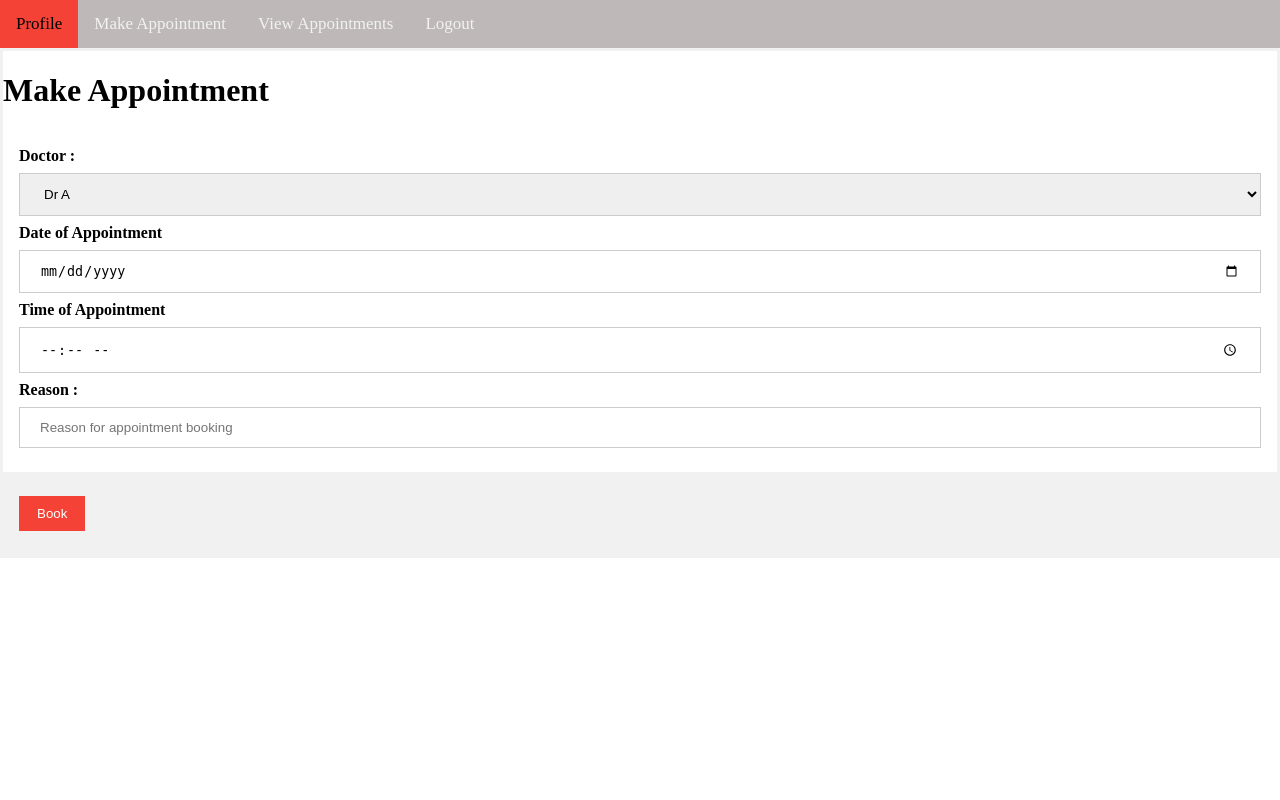
After one commit to sohamjoshi92/cse545-Group6-HMS, a Django app: page /makeappointment in a window 1280 px wide. The commit adds this page. Run offline with Django 4.2, Linux system fonts and the light colour scheme.

Commit message:
created make and view appointments

```diff
--- a/hms_welcome/urls.py
+++ b/hms_welcome/urls.py
@@ -6,5 +6,7 @@ urlpatterns = [
     path("", views.login),
     path('register',views.register),
     path('patient_profile',views.patient_profile),
-    path('logout', views.logout)
+    path('logout', views.logout),
+    path('makeappointment', views.patient_make_appointment),
+    path('patientviewappointments', views.patient_view_appointments)
 ]
--- a/hms_welcome/views.py
+++ b/hms_welcome/views.py
@@ -60,3 +60,24 @@ def patient_profile(request):
         patients = Patient.objects.all().filter(email_id = request.user.email)
         data = { 'patients' : patients}
         return render(request, 'patient_profile.html', data)
+
+def patient_make_appointment(request):
+    if request.method == 'POST':
+        doctor = request.POST['doctor']
+        doa = request.POST['doa']
+        toa = request.POST['toa']
+        reason = request.POST['reason']
+        try:
+            Appointment.objects.create(patient_email=request.user.email,doctor_name=doctor,app_date=doa,app_time=toa,reason=reason,status='Pending')
+        except Exception as e:
+            print('Exception occured')
+        return render(request, 'patient_make_appointment.html')
+    elif request.method == 'GET':
+        return render(request, 'patient_make_appointment.html')
+
+def patient_view_appointments(request):
+    grp = request.user.groups.all()[0].name
+    if grp == 'Patient':
+        appointments = Appointment.objects.filter(patient_email=request.user.email)
+        d = {'appointments' : appointments}
+        return render(request, 'patient_view_appointments.html',d)
--- /dev/null
+++ b/templates/patient_make_appointment.html
@@ -0,0 +1,125 @@
+<!DOCTYPE html>
+<html lang="en" dir="ltr">
+
+<head>
+  <meta charset="utf-8">
+  <meta name="viewport" content="width=device-width, initial-scale=1, shrink-to-fit=no">
+  <title>Application</title>
+
+
+  <style type="text/css">
+    /* Bordered form */
+    body,html{
+        height: 100%;
+        margin: 0;
+    }
+form {
+  border: 3px solid #f1f1f1;
+}
+
+/* Full-width inputs */
+input,select {
+  width: 100%;
+  padding: 12px 20px;
+  margin: 8px 0;
+  display: inline-block;
+  border: 1px solid #ccc;
+  box-sizing: border-box;
+}
+
+/* Set a style for all buttons */
+button {
+  background-color: #f44336;
+  color: white;
+  padding: 14px 20px;
+  margin: 8px 0;
+  border: none;
+  cursor: pointer;
+  width: 100%;
+}
+
+/* Add a hover effect for buttons */
+button:hover {
+  opacity: 0.8;
+}
+
+/* Extra style for the cancel button (red) */
+.registerbtn {
+  width: auto;
+  padding: 10px 18px;
+  background-color: #f44336;
+}
+
+/* Center the avatar image inside this container */
+.imgcontainer {
+  text-align: center;
+  margin: 24px 0 12px 0;
+}
+
+/* Avatar image */
+img.avatar {
+  width: 40%;
+  border-radius: 50%;
+}
+
+/* Add padding to containers */
+.container {
+  padding: 16px;
+}
+
+/* The "Forgot password" text */
+span.psw {
+  float: right;
+  padding-top: 16px;
+}
+
+/* Change styles for span and cancel button on extra small screens */
+@media screen and (max-width: 300px) {
+  span.psw {
+    display: block;
+    float: none;
+  }
+  .cancelbtn {
+    width: 100%;
+  }
+}
+  </style>
+
+</head>
+
+<body>
+   {% include 'patient_nav.html' %}
+
+  <form method="post">
+    {% csrf_token %}
+    <h1>Make Appointment</h1>
+    <div class="container">
+
+      <label for="doctor"><b>Doctor : </b></label>
+      <select name="doctor" id="doctor" required>
+        <option value="Dr A">Dr A</option>
+        <option value="Dr B">Dr B</option>
+      </select>
+
+      <label for="doa"><b>Date of Appointment</b></label>
+      <input type="date" name="doa" required>
+
+      <label for="toa"><b>Time of Appointment</b></label>
+      <input type="time" name="toa" required>
+
+      <label for="reason"><b>Reason :</b></label>
+      <input type="text" placeholder="Reason for appointment booking" name="reason" required>
+
+    </div>
+
+    <div class="container" style="background-color:#f1f1f1">
+        <button class="registerbtn" type="submit">Book</button>
+      <!-- <span class="psw">Forgot <a href="#">password?</a></span> -->
+    </div>
+  </form>
+
+  <br><br><br>
+
+</body>
+
+</html>
--- a/templates/patient_nav.html
+++ b/templates/patient_nav.html
@@ -21,7 +21,7 @@
 
 /* Change the color of links on hover */
 .topnav a:hover {
-  background-color: #ddd;
+  background-color: #f44336;
   color: black;
 }
 
@@ -37,7 +37,8 @@
     <div class="topnav">
         <!-- <a class="active" href="http://localhost:8000/patient_profile">Home</a> -->
         <a href="http://localhost:8000/patient_profile">Profile</a>
-        <a href="#contact">Contact</a>
+        <a href="http://localhost:8000/makeappointment">Make Appointment</a>
+        <a href="http://localhost:8000/patientviewappointments">View Appointments</a>
         <a href="http://localhost:8000/logout">Logout</a>
       </div>
 </body>
```
Also changed, not shown: hms_welcome/models.py (+11 -0 lines), templates/patient_view_appointments.html (added, +59 -0 lines), db.sqlite3, hms_welcome/migrations/0003_appointment.py (added), hms_welcome/migrations/0004_alter_appointment_patient_email.py (added).
